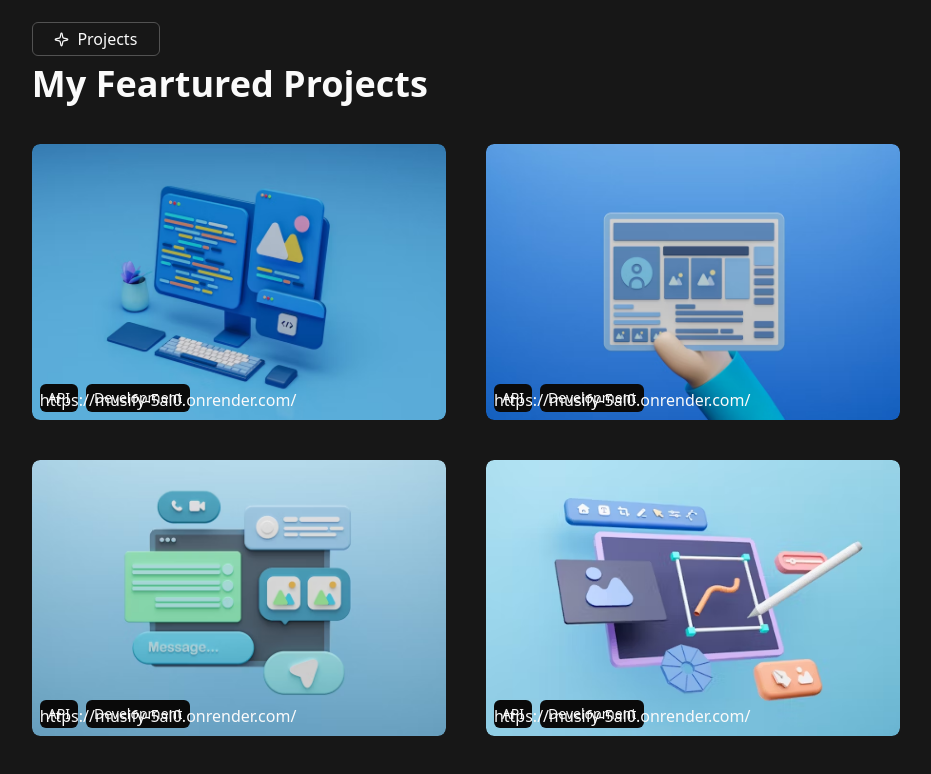
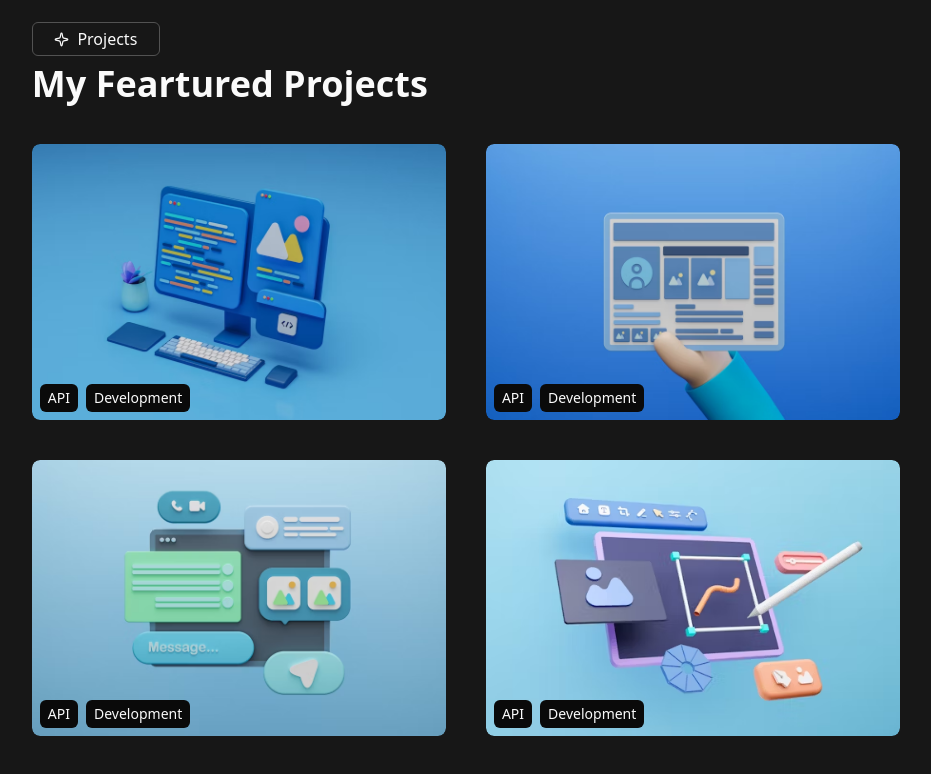
Before and after one commit to AdedayoDev/MyPortfolio, a React (Vite) app: page / in a window 1280 px wide. Shown: the part 702-1476 px from the top of the page, without its empty margins (340-1271 px from the left). Built offline with nearby package versions, Linux system fonts and the light colour scheme.

Commit message:
about section

```diff
--- a/src/components/ProjectCard.tsx
+++ b/src/components/ProjectCard.tsx
@@ -1,6 +1,7 @@
 import { motion } from 'framer-motion';
 import { fadeUp } from '@/libs/animation';
 import type { ProjectType } from '@/types';
+
 
 export const ProjectCard = ({
   imgSrc,
@@ -13,6 +14,7 @@ export const ProjectCard = ({
       variants={fadeUp}
       className='relative'
     >
+      <a href={projectLink}>
         <figure className='overflow-hidden rounded-md'>
           <img
             src={imgSrc}
@@ -31,8 +33,7 @@ export const ProjectCard = ({
             </span>
           ))}
         </div>
-
-      <div className='absolute bottom-0 p-2 flex gap-2'>{projectLink}</div>
+      </a>
     </motion.div>
   );
 };
```
Also changed, not shown: src/components/About.tsx (added). Lines whose indentation alone changed are shown as unchanged.
